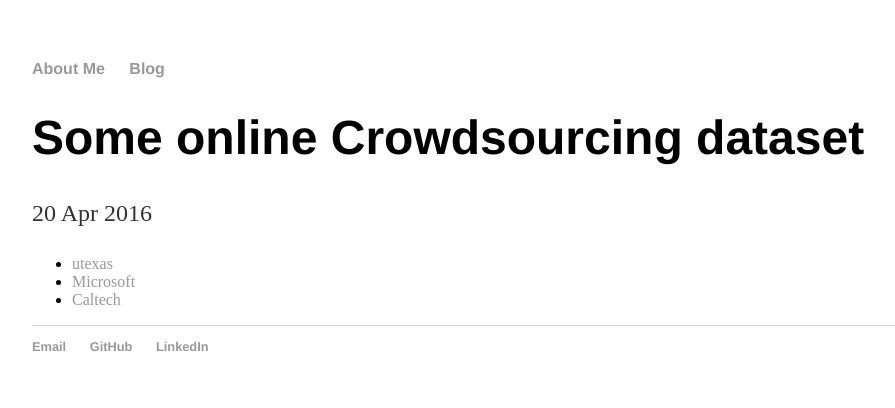
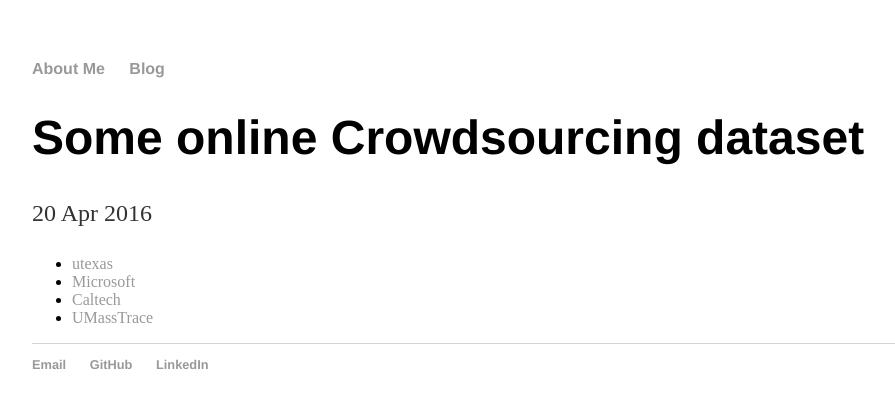
Before and after one commit to haoshuji/haoshuji.github.io, a Jekyll site: the page built from _posts/2016-04-20-crowdsourcing-datasets.md, in a window 1280 px wide. Shown: the top 408 px of the page, without its empty margins (160-1055 px from the left). Built offline with Jekyll 4.4.1, drawn with Linux system fonts in a browser that asks for light colours.

Commit message:
Update 2016-04-20-crowdsourcing-datasets.md

```diff
--- a/_posts/2016-04-20-crowdsourcing-datasets.md
+++ b/_posts/2016-04-20-crowdsourcing-datasets.md
@@ -8,4 +8,5 @@ date: 2016-04-20
 <li><a href="http://ir.ischool.utexas.edu/square/data.html">utexas</a></li>
 <li><a href="http://research.microsoft.com/en-us/projects/crowd/"> Microsoft </a> </li>
 <li><a href="https://github.com/welinder/cubam"> Caltech</a> </li>
+<li><a href="http://traces.cs.umass.edu/index.php/Mmsys/Mmsys"> UMassTrace</a> </li>
 </ul>
```
